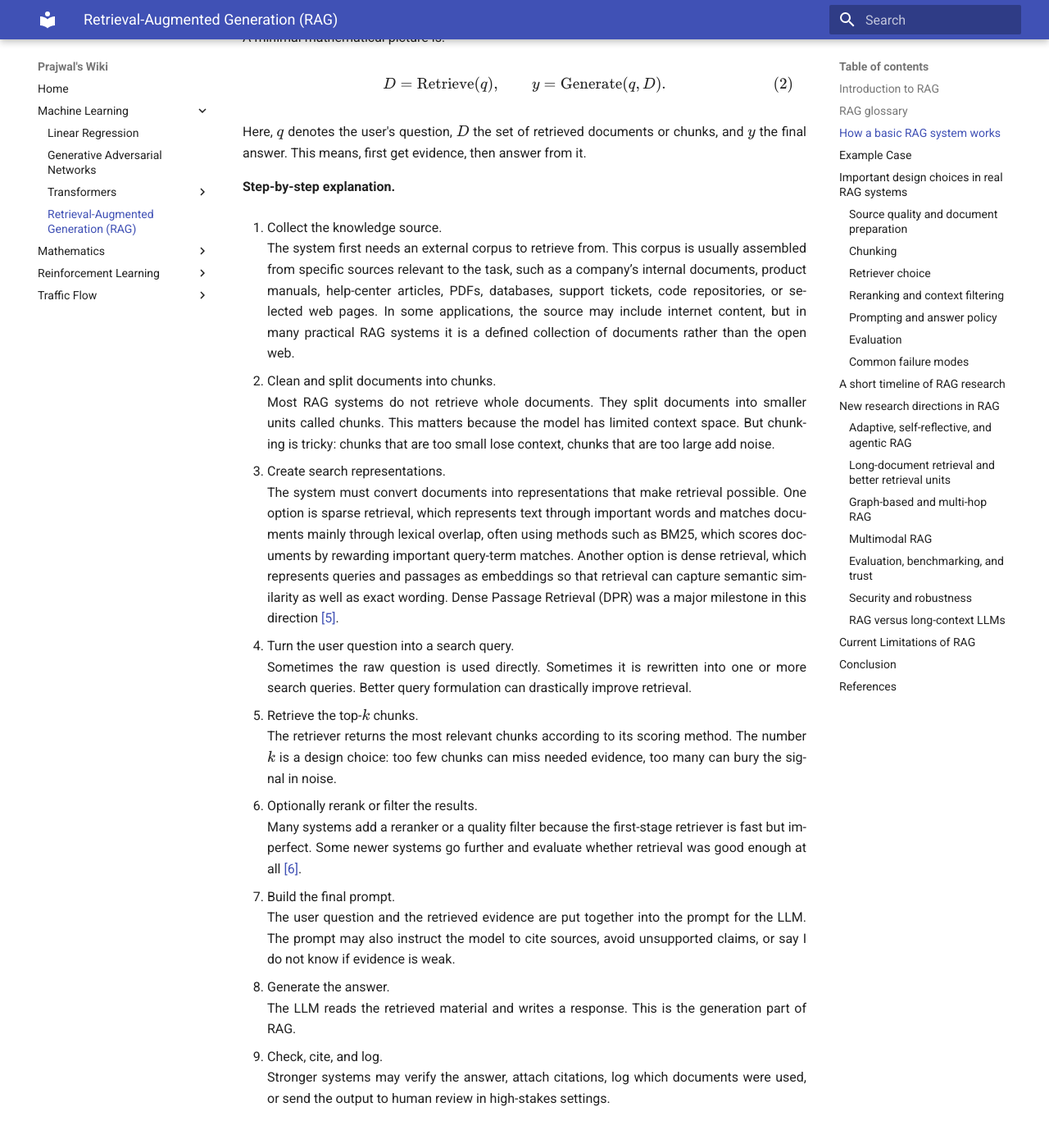
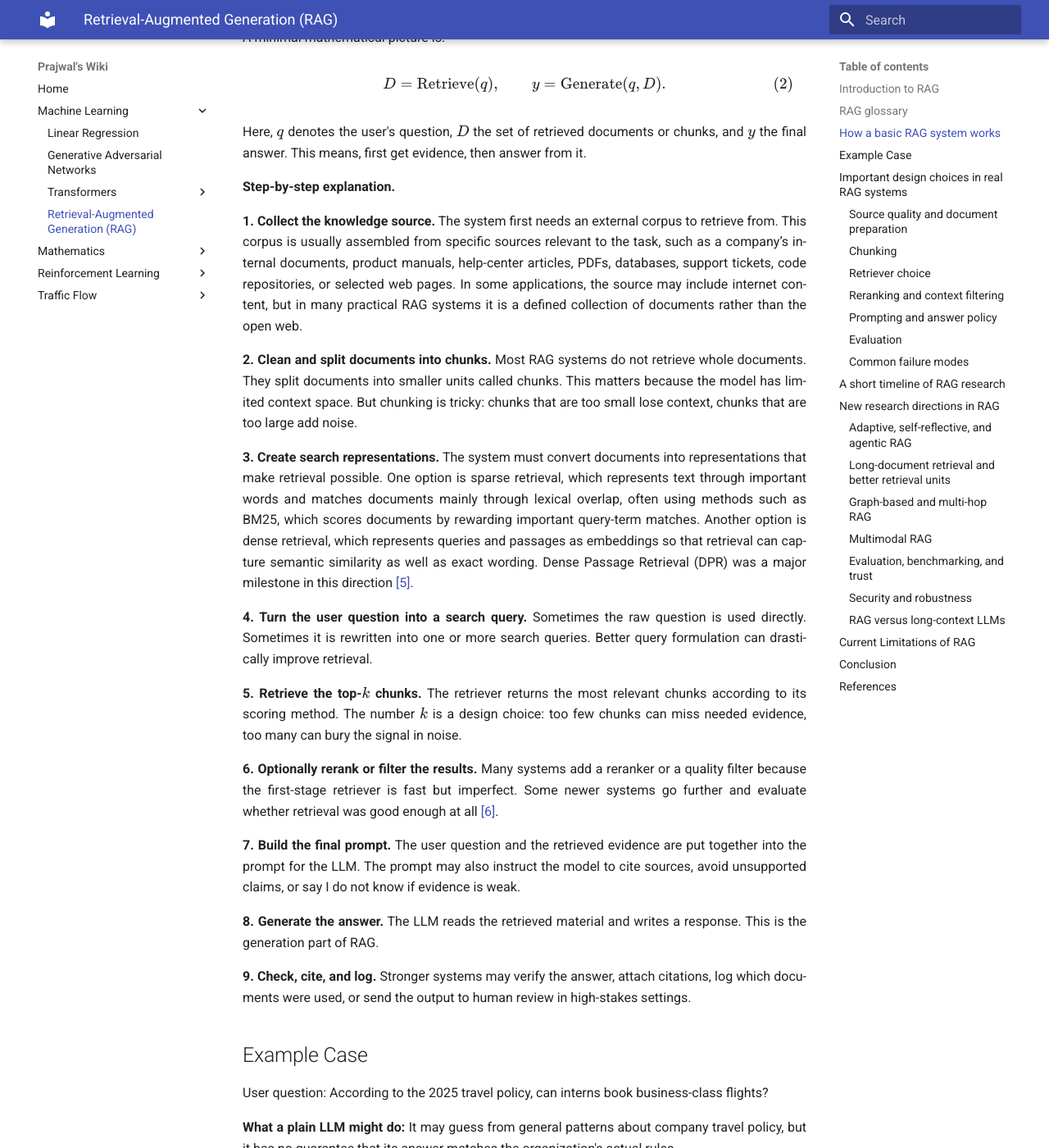
Before and after one commit to pj1911/my-wiki, an MkDocs documentation site: the page built from docs/Retrieval-Augmented Generation.md, in a window 1280 px wide and 1400 px high, scrolled down 2960 px. Shown: the whole window at 82% size. Built offline with MkDocs 1.6.1 and Material for MkDocs 9.7.7, drawn with Linux system fonts in a browser that asks for light colours.

Commit message:
Update Retrieval-Augmented Generation.md

```diff
--- a/docs/Retrieval-Augmented Generation.md
+++ b/docs/Retrieval-Augmented Generation.md
@@ -68,32 +68,23 @@ Here, \(q\) denotes the user's question, \(D\) the set of retrieved documents or
 
 **Step-by-step explanation.**
 
-1. Collect the knowledge source.
-The system first needs an external corpus to retrieve from. This corpus is usually assembled from specific sources relevant to the task, such as a company’s internal documents, product manuals, help-center articles, PDFs, databases, support tickets, code repositories, or selected web pages. In some applications, the source may include internet content, but in many practical RAG systems it is a defined collection of documents rather than the open web.
+**1. Collect the knowledge source.** The system first needs an external corpus to retrieve from. This corpus is usually assembled from specific sources relevant to the task, such as a company’s internal documents, product manuals, help-center articles, PDFs, databases, support tickets, code repositories, or selected web pages. In some applications, the source may include internet content, but in many practical RAG systems it is a defined collection of documents rather than the open web.
 
-2. Clean and split documents into chunks.
-Most RAG systems do not retrieve whole documents. They split documents into smaller units called chunks. This matters because the model has limited context space. But chunking is tricky: chunks that are too small lose context, chunks that are too large add noise.
+**2. Clean and split documents into chunks.** Most RAG systems do not retrieve whole documents. They split documents into smaller units called chunks. This matters because the model has limited context space. But chunking is tricky: chunks that are too small lose context, chunks that are too large add noise.
 
-3. Create search representations.
-The system must convert documents into representations that make retrieval possible. One option is sparse retrieval, which represents text through important words and matches documents mainly through lexical overlap, often using methods such as BM25, which scores documents by rewarding important query-term matches. Another option is dense retrieval, which represents queries and passages as embeddings so that retrieval can capture semantic similarity as well as exact wording. Dense Passage Retrieval (DPR) was a major milestone in this direction [[5]](#ref-5).
+**3. Create search representations.** The system must convert documents into representations that make retrieval possible. One option is sparse retrieval, which represents text through important words and matches documents mainly through lexical overlap, often using methods such as BM25, which scores documents by rewarding important query-term matches. Another option is dense retrieval, which represents queries and passages as embeddings so that retrieval can capture semantic similarity as well as exact wording. Dense Passage Retrieval (DPR) was a major milestone in this direction [[5]](#ref-5).
 
-4. Turn the user question into a search query.
-Sometimes the raw question is used directly. Sometimes it is rewritten into one or more search queries. Better query formulation can drastically improve retrieval.
+**4. Turn the user question into a search query.** Sometimes the raw question is used directly. Sometimes it is rewritten into one or more search queries. Better query formulation can drastically improve retrieval.
 
-5. Retrieve the top-\(k\) chunks.
-The retriever returns the most relevant chunks according to its scoring method. The number \(k\) is a design choice: too few chunks can miss needed evidence, too many can bury the signal in noise.
+**5. Retrieve the top-\(k\) chunks.** The retriever returns the most relevant chunks according to its scoring method. The number \(k\) is a design choice: too few chunks can miss needed evidence, too many can bury the signal in noise.
 
-6. Optionally rerank or filter the results.
-Many systems add a reranker or a quality filter because the first-stage retriever is fast but imperfect. Some newer systems go further and evaluate whether retrieval was good enough at all [[6]](#ref-6).
+**6. Optionally rerank or filter the results.** Many systems add a reranker or a quality filter because the first-stage retriever is fast but imperfect. Some newer systems go further and evaluate whether retrieval was good enough at all [[6]](#ref-6).
 
-7. Build the final prompt.
-The user question and the retrieved evidence are put together into the prompt for the LLM. The prompt may also instruct the model to cite sources, avoid unsupported claims, or say I do not know if evidence is weak.
+**7. Build the final prompt.** The user question and the retrieved evidence are put together into the prompt for the LLM. The prompt may also instruct the model to cite sources, avoid unsupported claims, or say I do not know if evidence is weak.
 
-8. Generate the answer.
-The LLM reads the retrieved material and writes a response. This is the generation part of RAG.
+**8. Generate the answer.** The LLM reads the retrieved material and writes a response. This is the generation part of RAG.
 
-9. Check, cite, and log.
-Stronger systems may verify the answer, attach citations, log which documents were used, or send the output to human review in high-stakes settings.
+**9. Check, cite, and log.** Stronger systems may verify the answer, attach citations, log which documents were used, or send the output to human review in high-stakes settings.
 
 ## Example Case
 
```
